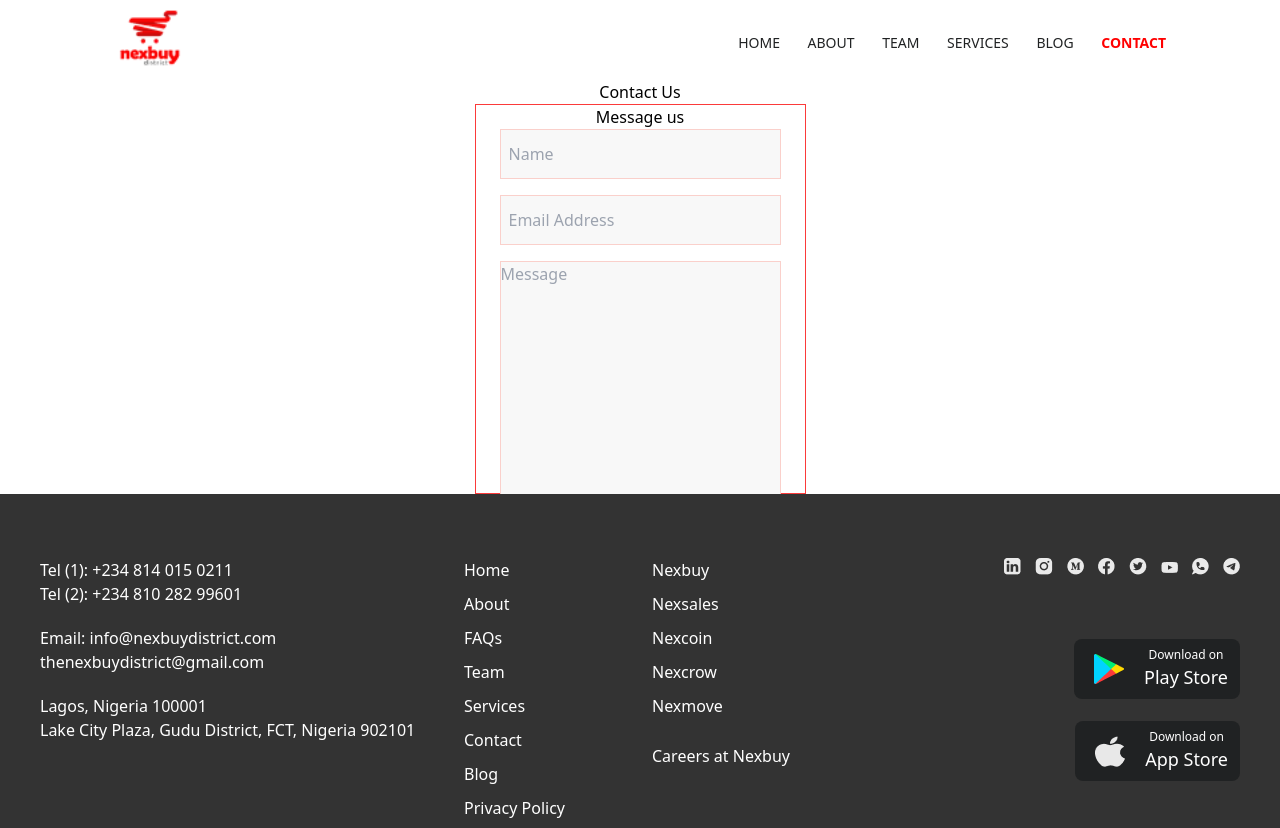
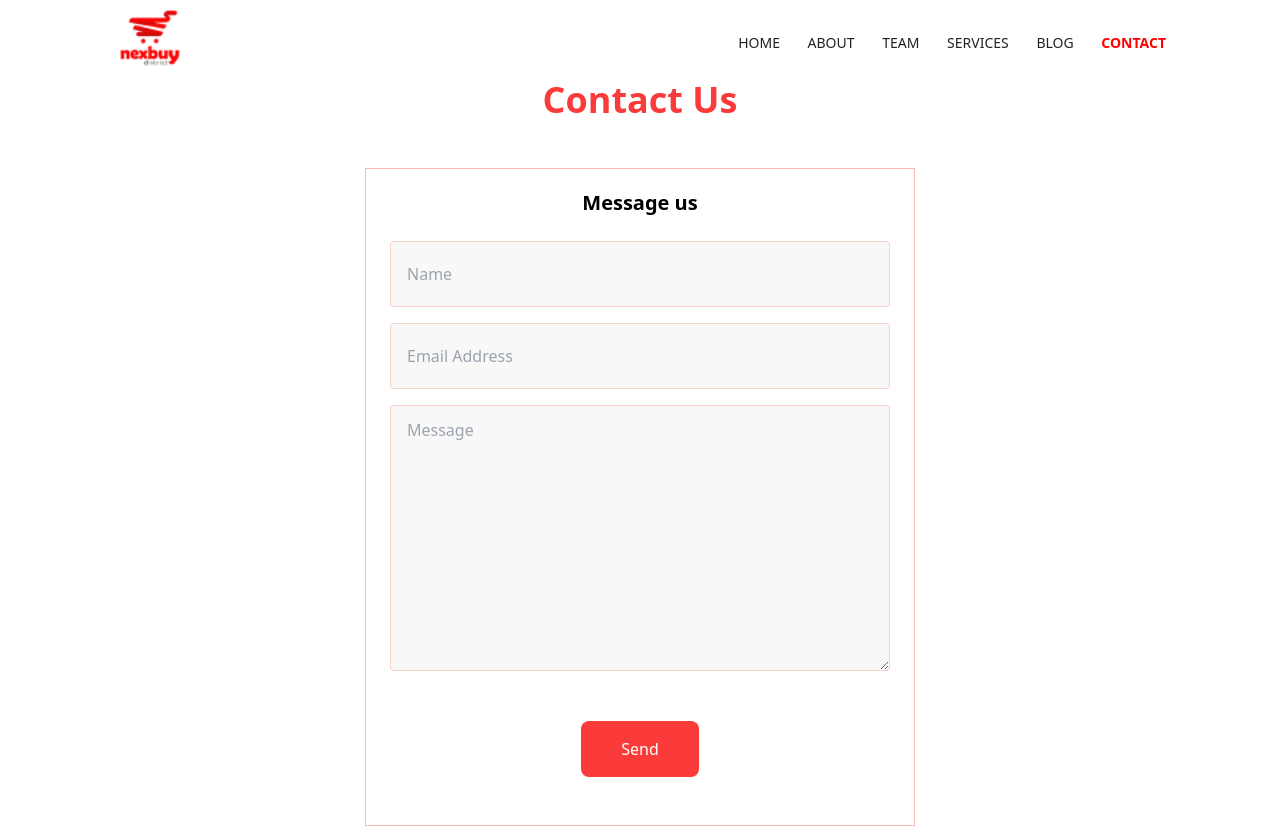
Before and after one commit to Deelyah/Nexbuy-website, a Nuxt app: page /contact in a window 1280 px wide. Shown: the top 828 px of the page. Built offline with nearby package versions, Linux system fonts and the light colour scheme.

Commit message:
initial commit

```diff
--- a/pages/contact.vue
+++ b/pages/contact.vue
@@ -1,22 +1,31 @@
 <template>
   <div class="flex flex-col justify-center items-center">
-    <h2>Contact Us</h2>
-    <Form class="px-6">
-      <legend class="text-center">Message us</legend>
-      <input class="w-full py-3 pl-2 mb-4" type="text" placeholder="Name" />
+    <h2 class="text-2xl font-semibold mb-12 sm:text-4xl">Contact Us</h2>
+    <Form class="px-6 pt-5 mb-36 sm:mb-56">
+      <legend class="text-center mb-6 text-xl font-semibold">Message us</legend>
       <input
-        class="w-full py-3 pl-2 mb-4"
+        class="w-full py-3 pl-2 mb-4 sm:py-5 sm:pl-4 rounded"
+        type="text"
+        placeholder="Name"
+      />
+      <input
+        class="w-full py-3 pl-2 mb-4 sm:py-5 sm:pl-4 rounded"
         type="text"
         placeholder="Email Address"
       />
       <textarea
-        class="w-full"
+        class="w-full py-3 pl-4 rounded"
         name=""
         id=""
         cols="30"
         rows="10"
         placeholder="Message"
       ></textarea>
+      <div class="flex justify-center mt-11 mb-6 sm:mb-12">
+        <nuxt-link to="/">
+          <custom-button>Send</custom-button>
+        </nuxt-link>
+      </div>
     </Form>
   </div>
 </template>
@@ -26,10 +35,15 @@
 </script>
 
 <style scoped>
+@media (min-width: 0) {
+  h2 {
+    color: #fb3a3a;
+  }
+
   form {
-  border: 0.3px solid #fb3a3a;
+    border: 0.3px solid rgba(255, 115, 101, 0.5);
     width: 331px;
-  height: 390px;
+    height: auto;
   }
 
   input,
@@ -37,4 +51,18 @@
     border: 0.3px solid #ff73654d;
     background-color: #f8f8f8;
   }
+
+  input:focus,
+  textarea:focus {
+    border: 0.3px solid #ff73654d;
+    outline: transparent;
+  }
+}
+
+@media (min-width: 640px) {
+  form {
+    width: 550px;
+    height: auto;
+  }
+}
 </style>
--- a/pages/team.vue
+++ b/pages/team.vue
@@ -20,7 +20,7 @@
         :key="index"
       >
         <lazy-image-loader
-          :paths="`teams-page-images/lead4.png`"
+          :paths="`teams-page-images/lead2.png`"
           imageStyles="w-20 h-20 sm:h-28 sm:w-28"
           containerStyles=" "
           alt=""
@@ -30,9 +30,15 @@
           {{ data.position }}
         </p>
         <div v-for="(socials, index) in data.socialMedia" :key="index">
+          <img
+            src="~/assets/footer-icons/social-media-icons/Behance/behance.png"
+            alt=""
+          />
           <p>{{ socials }}</p>
           <!-- <lazy-image-loader
-        :paths="`footer-icons/social-media-icons/${socials}.png`"
+            :paths="`footer-icons/social-media-icons/${
+              socials == 'behance' ? 'Behance/behance' : socials
+            }.png`"
             imageStyles=""
             containerStyles=""
             alt=""
@@ -51,12 +57,18 @@
           containerStyles="mb-5"
           alt="partners"
         ></lazy-image-loader>
-        <p class="px-9 text-xs leading-7 pb-4">{{ secondParagraph }}</p>
+        <p
+          class="px-10 md:px-20 lg:px-30 text-xs sm:text-base lg:text-xl leading-7 pb-4"
+        >
+          {{ secondParagraph }}
+        </p>
       </div>
 
+      <div>
         <nuxt-link class="flex justify-center mb-6 sm:mb-12" to="/">
           <custom-button>Partner With Us</custom-button>
         </nuxt-link>
+      </div>
     </div>
   </div>
 </template>
@@ -95,7 +107,7 @@
   }
 }
 
-@media (min-width: 640px) {
+@media (min-width: 786px) {
   .team_leads_data {
     flex: 1 1 25%;
   }
```
Also changed, not shown: assets/footer-icons/social-media-icons/Behance/behance.png (added). Lines whose indentation alone changed are shown as unchanged.
